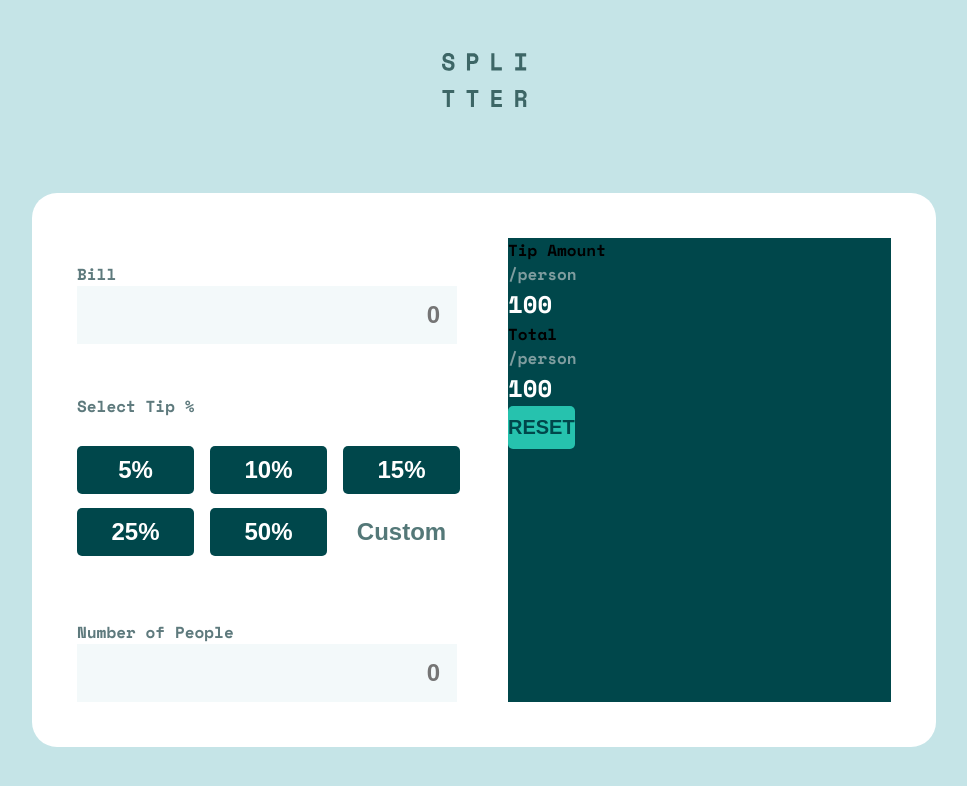
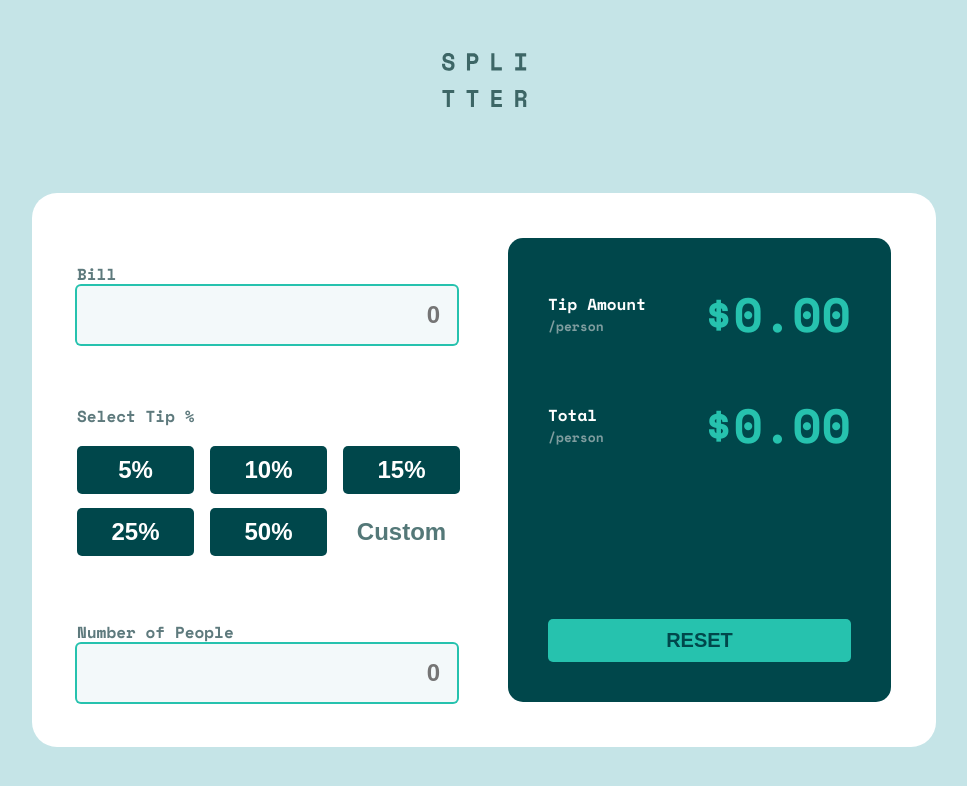
Before and after one commit to Th0rnike/tip-calculator-typescript, a React (Vite) app: page / in a window 1280 px wide. Shown: the top 786 px of the page, without its empty margins (156-1123 px from the left). Built offline with nearby package versions, Linux system fonts and the light colour scheme.

Commit message:
border color changes in input if there is any error

```diff
--- a/src/App.css
+++ b/src/App.css
@@ -24,6 +24,8 @@ body{
     margin-bottom: 85px;
 }
 
+/* container */
+
 .container{
     background-color: white;
     display: grid;
@@ -42,16 +44,36 @@ label{
     color: var(--label-color);
 }
 
+/* left side of the container */
+
 .input-container{
     display: flex;
     flex-direction: column;
     max-width: 380px;
 }
 
-.input-container input:focus{
-    box-shadow: 0 0 0 2px var(--results-lightgreen-color);
+.input-container input{
+    font-size: 24px;
+    padding: 15px 17px;
+}
+
+.input-container input:hover,
+.input-container input{
+    cursor: pointer;
+    box-shadow: 0 0 0 2px rgba(38, 194, 174, 1);
     border-radius: 4px;
 }
+
+input{
+    outline: none;
+    border: none;
+    text-align: right;
+    background-color: var(--input-background-color);
+    font-weight: 700;
+    color: var(--button-color);
+}
+
+/* buttons, that show tip values */
 
 .buttons-container{
     display: grid;
@@ -60,19 +82,17 @@ label{
     row-gap: 14px;
     column-gap: 16px;
     margin: 40px 0;
-
 }
 
 .buttons-container span{
     grid-column: span 3;
     color: var(--label-color);
-    padding: 10px 0;
+    padding-top: 20px;
 }
 
 .tip-button,
 .button{
     width: 117px;
-    border-radius: 2px;
     font-size: 24px;
     border: none;
     font-weight: 700;
@@ -83,7 +103,7 @@ label{
 
 .tip-button:hover{
     cursor: pointer;
-    background-color: var(--hover-color);
+    background-color: var(--background-color);
     color: var(--button-color);
 }
 
@@ -102,24 +122,6 @@ label{
     color: var(--custom-color);
 }
 
-input{
-    outline: none;
-    border: none;
-    text-align: right;
-    background-color: var(--input-background-color);
-    font-weight: 700;
-    color: var(--button-color);
-}
-
-input:hover{
-    cursor: pointer;
-}
-
-.input-container input{
-    font-size: 24px;
-    padding: 15px 17px;
-}
-
 [data-value="invicible"]{
     color: white;
     text-align: right;
@@ -130,17 +132,21 @@ input:hover{
     text-align: right;
 }
 
-[data-borderBill="error"]{
-    border: 1px solid var(--error-color);
+[data-border-bill="error"]{
+    box-shadow: 0px 0px 0px 2px rgba(225, 116, 87, 1) !important;
+    animation: shake 0.4s ease-in;
+    border-radius: 4px;
 }
 
-[data-borderPeople="error"]{
-    border: 1px solid var(--error-color);
+[data-border-people="error"]{
+    box-shadow: 0px 0px 0px 2px rgba(225, 116, 87, 1) !important;
+    animation: shake 0.4s ease-in;
+    border-radius: 4px;
 }
 
 .shake{
+    box-shadow: 0px 0px 0px 4px var(--results-lightgreen-color);
     animation: shake 0.4s ease-in;
-    box-shadow: 0 0 1px 4px var(--results-lightgreen-color);
 }
 
 @keyframes shake{
@@ -152,13 +158,22 @@ input:hover{
 }
 
 
-.grid-results p,
-h2{
+/* right side of the container */
+
+
+.results-box p{
+    font-size: 16px;
     color: white;
 }
 
 .per{
-    color: var(--per-color);
+    color: var(--per-color) !important;
+    font-size: 13px !important;
+}
+
+.inputed-number{
+    color: var(--results-lightgreen-color);
+    font-size: 48px;
 }
 
 .reset{
@@ -176,3 +191,25 @@ h2{
     cursor: pointer;
     background-color: var(--hover-color);
 }
+
+.results{
+    display: flex;
+    flex-direction: column;
+    justify-content: space-between;
+    border-radius: 15px;
+    padding: 40px;
+}
+
+.results-box{
+    display: flex;
+    justify-content: space-between;
+    align-items: center;
+}
+
+.results-box:first-child{
+    margin-bottom: 40px;
+}
+
+.clicked{
+    background-color: var(--results-lightgreen-color);
+}
--- a/src/App.tsx
+++ b/src/App.tsx
@@ -1,4 +1,4 @@
-import { useEffect, useState } from "react";
+import { useState } from "react";
 import "./App.css";
 import logo from "./assets/logo.svg";
 
@@ -131,7 +131,7 @@ function App() {
             }
             <label htmlFor="bill">Bill</label>
             <input
-              data-borderBill={billError ? "error" : "invicible"}
+              data-border-bill={billError ? "error" : "invicible"}
               type="number"
               id="bill"
               placeholder="0"
@@ -166,7 +166,7 @@ function App() {
             </span>
             <label htmlFor="people">Number of People</label>
             <input
-              data-borderPeople={peopleError ? "error" : "invicible"}
+              data-border-people={peopleError ? "error" : "invicible"}
               type="number"
               placeholder="0"
               onChange={updatePeople}
@@ -176,19 +176,29 @@ function App() {
           </div>
         </div>
         <div className="results">
+          <div className="results-tip">
+            <div className="results-box">
               <div>
                 <p>Tip Amount</p>
                 <p className="per">/person</p>
               </div>
               <div>
-            <h2>{bill && chooseTipValue && people ? tipValue : ""}100</h2>
+                <h2 className="inputed-number">
+                  {bill && chooseTipValue && people ? tipValue : "$0.00"}
+                </h2>
               </div>
+            </div>
+            <div className="results-box">
               <div>
                 <p>Total</p>
                 <p className="per">/person</p>
               </div>
               <div>
-            <h2>{bill && people ? totalPrice : ""}100</h2>
+                <h2 className="inputed-number">
+                  {bill && people ? totalPrice : "$0.00"}
+                </h2>
+              </div>
+            </div>
           </div>
           <button className="reset" onClick={reset}>
             reset
```
Lines whose indentation alone changed are shown as unchanged.
